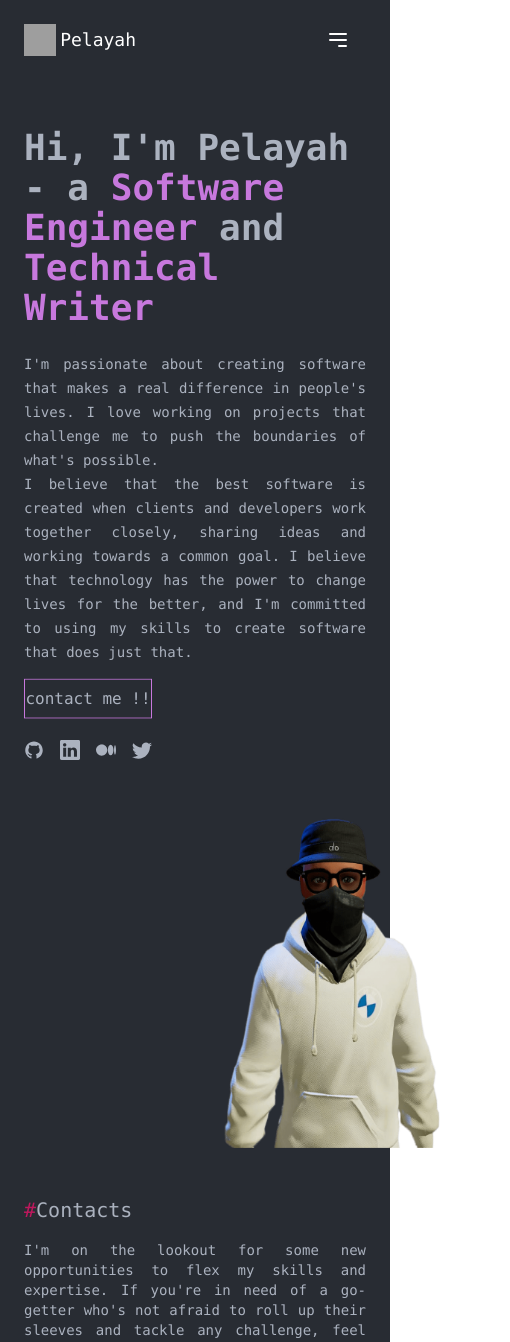
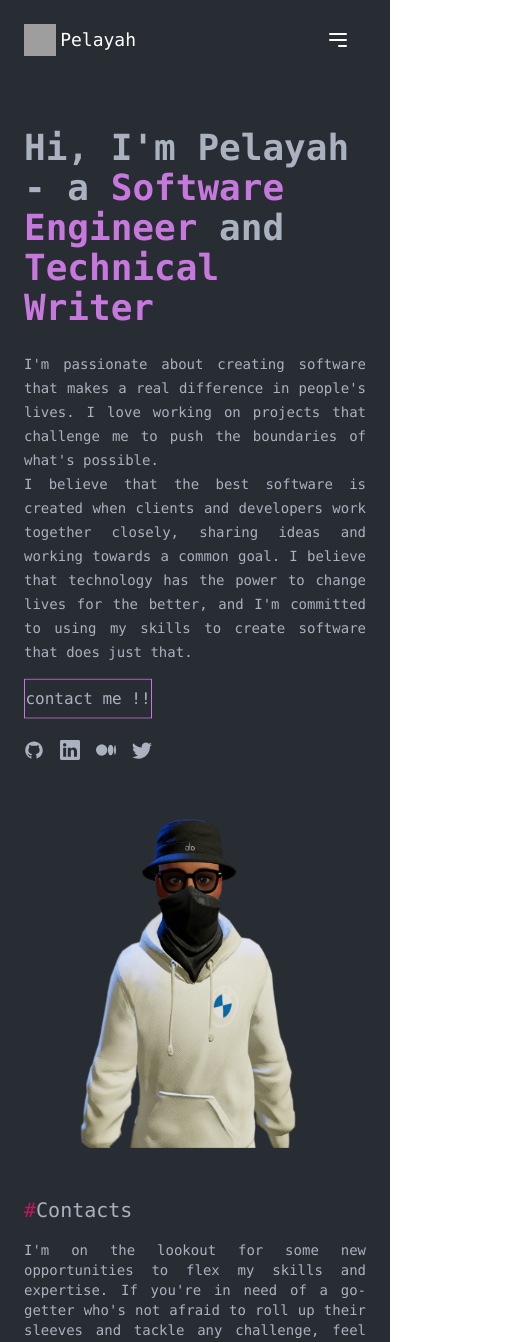
Before and after one commit to Peliah/pel-portfolio, a React (Create React App) app: page / in a window 390 px wide. Shown: the top 1342 px of the page, 510 px wide, since content can reach past the window. Built offline with nearby package versions, Linux system fonts and the light colour scheme; grey boxes are pictures that could not be loaded.

Commit message:
fixed responsiveness on about

```diff
--- a/src/pages/About.js
+++ b/src/pages/About.js
@@ -63,7 +63,7 @@ const About = () => {
                 data-aos-once="true"
                 src={avartar}
                 alt=""
-                className="lg:h-96 h-96 lg:w-96 w-96 relative lg:left-40 left-36"
+                className="lg:h-96 h-96 lg:w-96 w-96 relative lg:left-40 left-30"
             />
         </figure>
 
--- a/src/pages/Homepage.js
+++ b/src/pages/Homepage.js
@@ -4,7 +4,7 @@ import {About, Contacts, Footer} from '../pages'
 const Homepage = () => {
   return (
     <div className='font-mono' style={{background:"#282C33"}}>
-        <Navbar className='font-mono' />
+        <Navbar/>
         <About/>
         <Contacts/>
         <Footer/>
```
